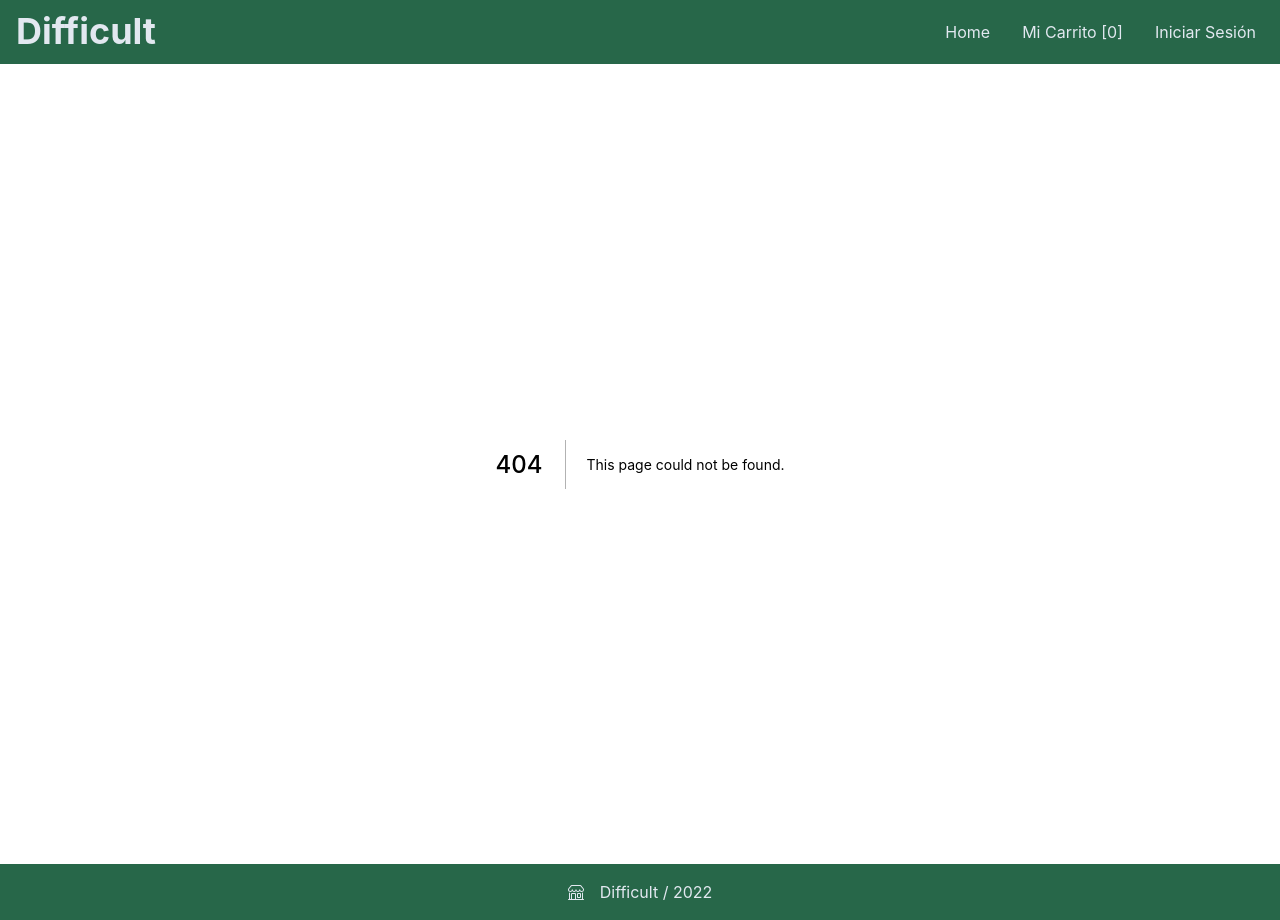
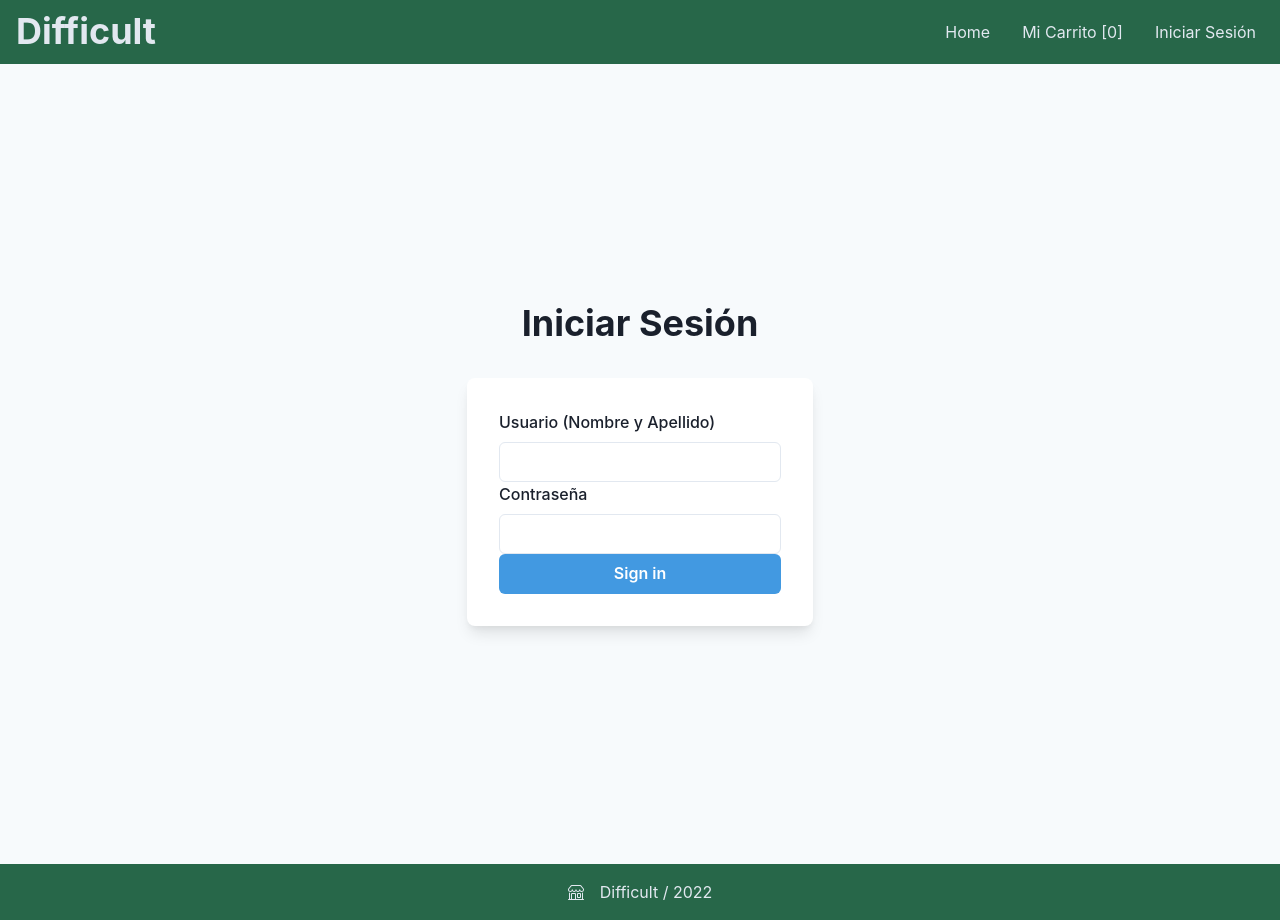
Before and after one commit to starg09/tp-2022-frontend-phm-unsam, a Next.js app: page /login in a window 1280 px wide. Before the commit this address had no page. Built offline with nearby package versions, Linux system fonts and the light colour scheme; no server answers.

Commit message:
Intento (fallido de momento) de implementar next-auth

```diff
--- a/pages/_app.js
+++ b/pages/_app.js
@@ -1,14 +1,17 @@
 import "../styles/globals.css";
 import Layout from "../components/layout";
 // import "bootstrap/dist/css/bootstrap.min.css";
+import { SessionProvider } from "next-auth/react"
 import { ChakraProvider } from "@chakra-ui/react";
 
 function MyApp({ Component, pageProps: { session, ...pageProps } }) {
   return (
     <ChakraProvider>
+      <SessionProvider session={session}>
         <Layout>
           <Component {...pageProps} />
         </Layout>
+      </SessionProvider>
     </ChakraProvider>
   );
 }
--- /dev/null
+++ b/pages/login.js
@@ -0,0 +1,93 @@
+import {
+  Flex,
+  Box,
+  FormControl,
+  FormLabel,
+  Input,
+  Checkbox,
+  Stack,
+  Link,
+  Button,
+  Heading,
+  Text,
+  useColorModeValue,
+} from "@chakra-ui/react";
+import { getSession, getCsrfToken } from "next-auth/react";
+
+export default function LoginPage({ providers, csrfToken }) {
+
+  return (
+    <Flex
+      minH={"100vh"}
+      align={"center"}
+      justify={"center"}
+      bg={useColorModeValue("gray.50", "gray.800")}
+    >
+      <Stack spacing={8} mx={"auto"} maxW={"lg"} py={12} px={6}>
+        <Stack align={"center"}>
+          <Heading fontSize={"4xl"}>Iniciar Sesión</Heading>
+        </Stack>
+        <Box
+          rounded={"lg"}
+          bg={useColorModeValue("white", "gray.700")}
+          boxShadow={"lg"}
+          p={8}
+        >
+          <Stack spacing={4}>
+            <form method="post" action="/api/auth/signin/credentials">
+                <Input name="csrfToken" type="hidden" defaultValue={csrfToken}/>
+              <FormControl id="username">
+                <FormLabel>Usuario (Nombre y Apellido)</FormLabel>
+                <Input type="text" />
+              </FormControl>
+              <FormControl id="password">
+                <FormLabel>Contraseña</FormLabel>
+                <Input type="password" />
+              </FormControl>
+              <Stack spacing={10}>
+                {/* <Stack
+                direction={{ base: "column", sm: "row" }}
+                align={"start"}
+                justify={"space-between"}
+              >
+                <Checkbox>Remember me</Checkbox>
+                <Link color={"blue.400"}>Forgot password?</Link>
+              </Stack> */}
+                <Button
+                  bg={"blue.400"}
+                  color={"white"}
+                  _hover={{
+                    bg: "blue.500",
+                  }}
+                  type="submit"
+                >
+                  Sign in
+                </Button>
+              </Stack>
+            </form>
+          </Stack>
+        </Box>
+      </Stack>
+    </Flex>
+  );
+}
+
+// This is the recommended way for Next.js 9.3 or newer
+export async function getServerSideProps(context) {
+  const { req, res } = context;
+  const session = await getSession({ req });
+
+  if (session && res && session.accessToken) {
+    res.writeHead(302, {
+      Location: "/",
+    });
+    res.end();
+    return;
+  }
+  return {
+    props: {
+      session: null,
+      csrfToken: await getCsrfToken(context),
+    },
+  };
+}
```
Also changed, not shown: pages/api/auth/[...nextauth].js (added, +69 -0 lines).
